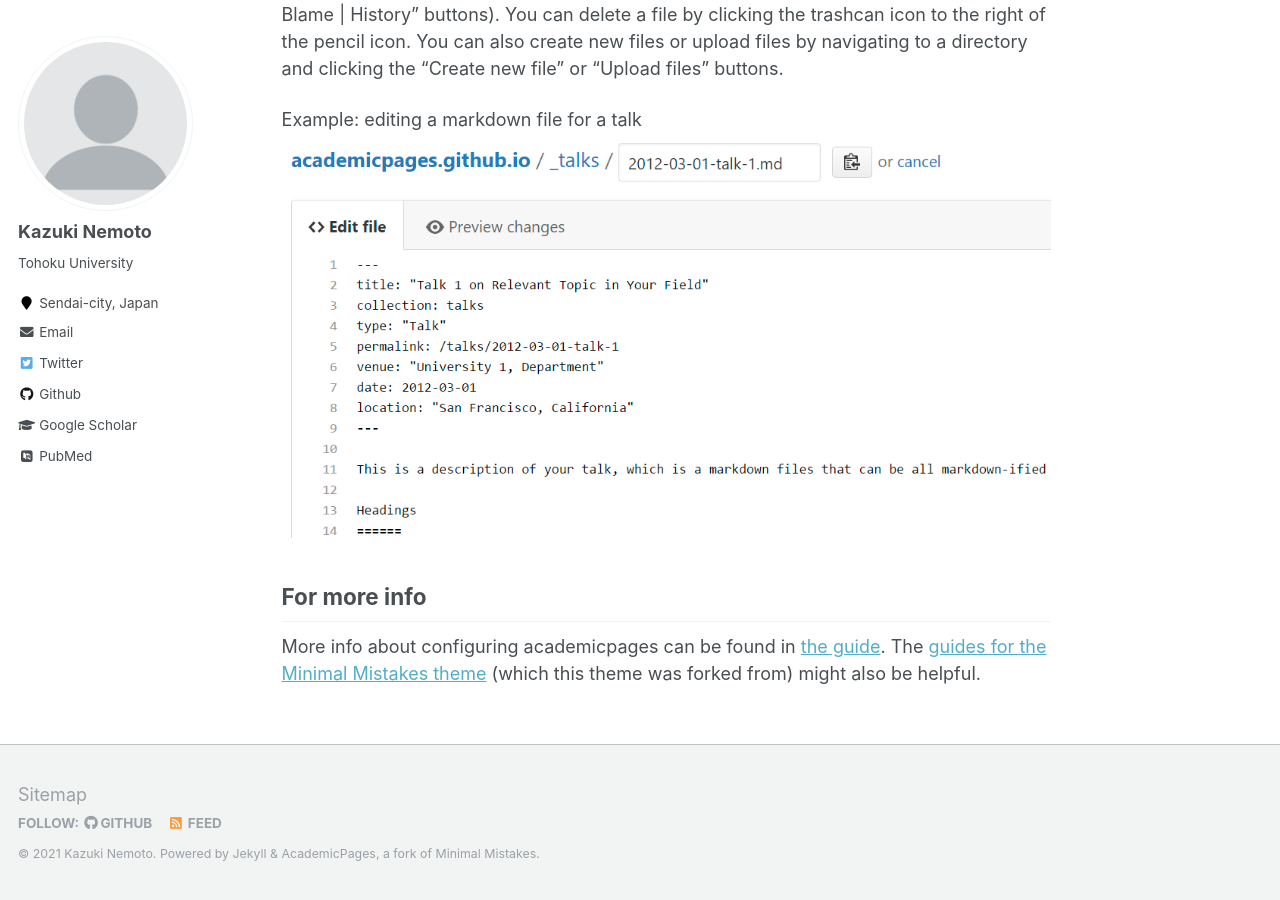
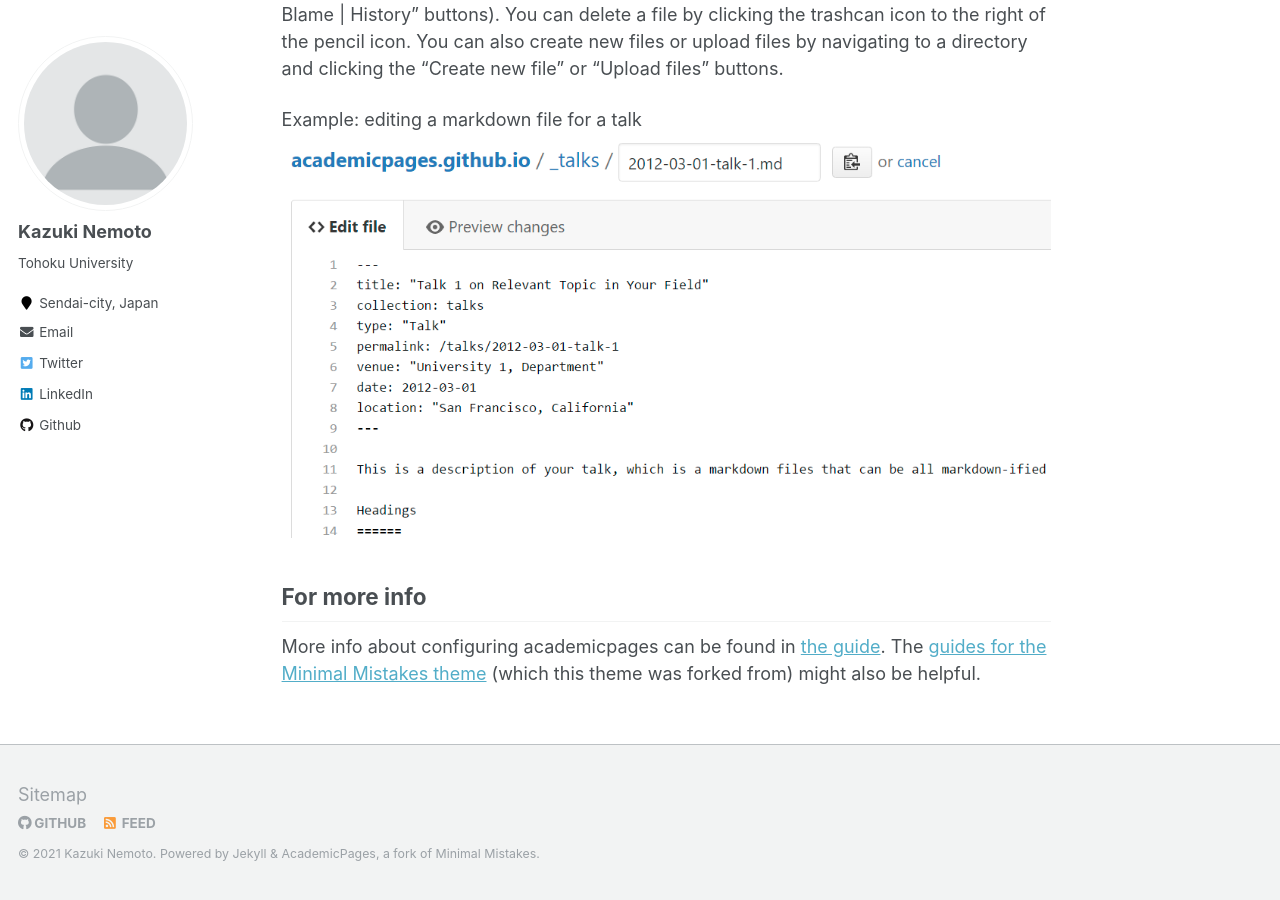
Before and after one commit to kazu-nemoto/kazu-nemoto.github.io, a Jekyll site: the page built from _pages/about.md, in a window 1280 px wide and 900 px high, scrolled down 2463 px. Built offline with Jekyll 4.4.1, drawn with Linux system fonts in a browser that asks for light colours; some web fonts are replaced.

Commit message:
Update _config.yml

```diff
--- a/_config.yml
+++ b/_config.yml
@@ -6,7 +6,7 @@
 # `jekyll serve`. If you change this file, please restart the server process.
 
 # Site Settings
-locale                   : "en-US"
+locale                   : "en-JP"
 title                    : "Kazuki Nemoto / An introduction"
 title_separator          : "＠"
 name                     : &name "Kazuki Nemoto"
@@ -85,8 +85,8 @@ author:
   bio              : "Tohoku University"
   location         : "Sendai-city, Japan"
   employer         :
-  pubmed           : ""
-  googlescholar    : ""
+  pubmed           :
+  googlescholar    :
   email            : "kazuki.nemoto.r6@dc.tohoku.ac.jp"
   researchgate     :  # example: "https://www.researchgate.net/profile/yourprofile"
   uri              :
@@ -102,7 +102,7 @@ author:
   instagram        :
   impactstory      : #"https://profiles.impactstory.org/u/xxxx-xxxx-xxxx-xxxx"
   lastfm           :
-  linkedin         : #"https://www.linkedin.com/in/kazuki-nemoto-6106151a6/"
+  linkedin         : "https://www.linkedin.com/in/kazuki-nemoto-6106151a6/"
   orcid            : #"http://orcid.org/yourorcidurl"
   pinterest        :
   soundcloud       :
```
